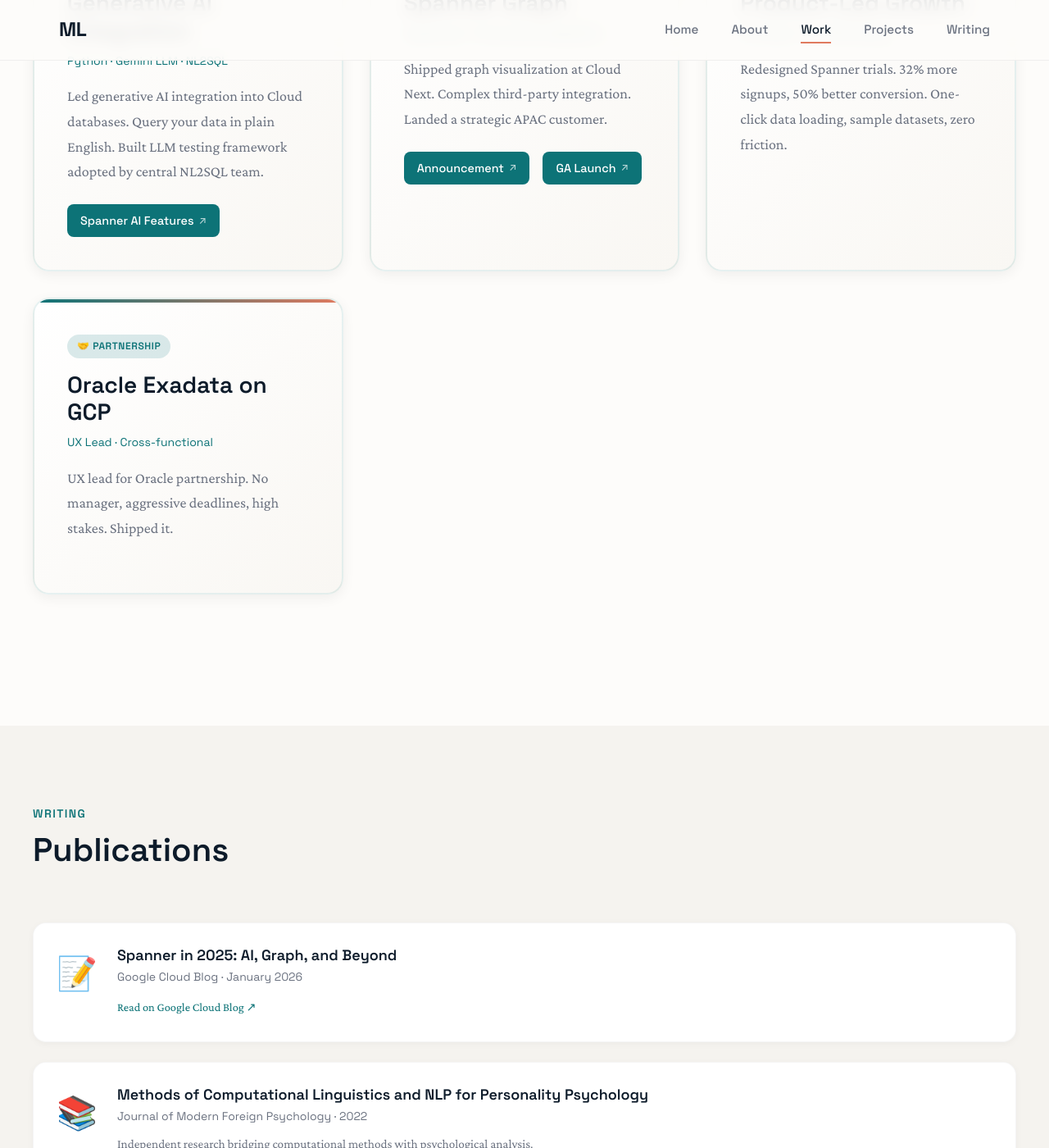
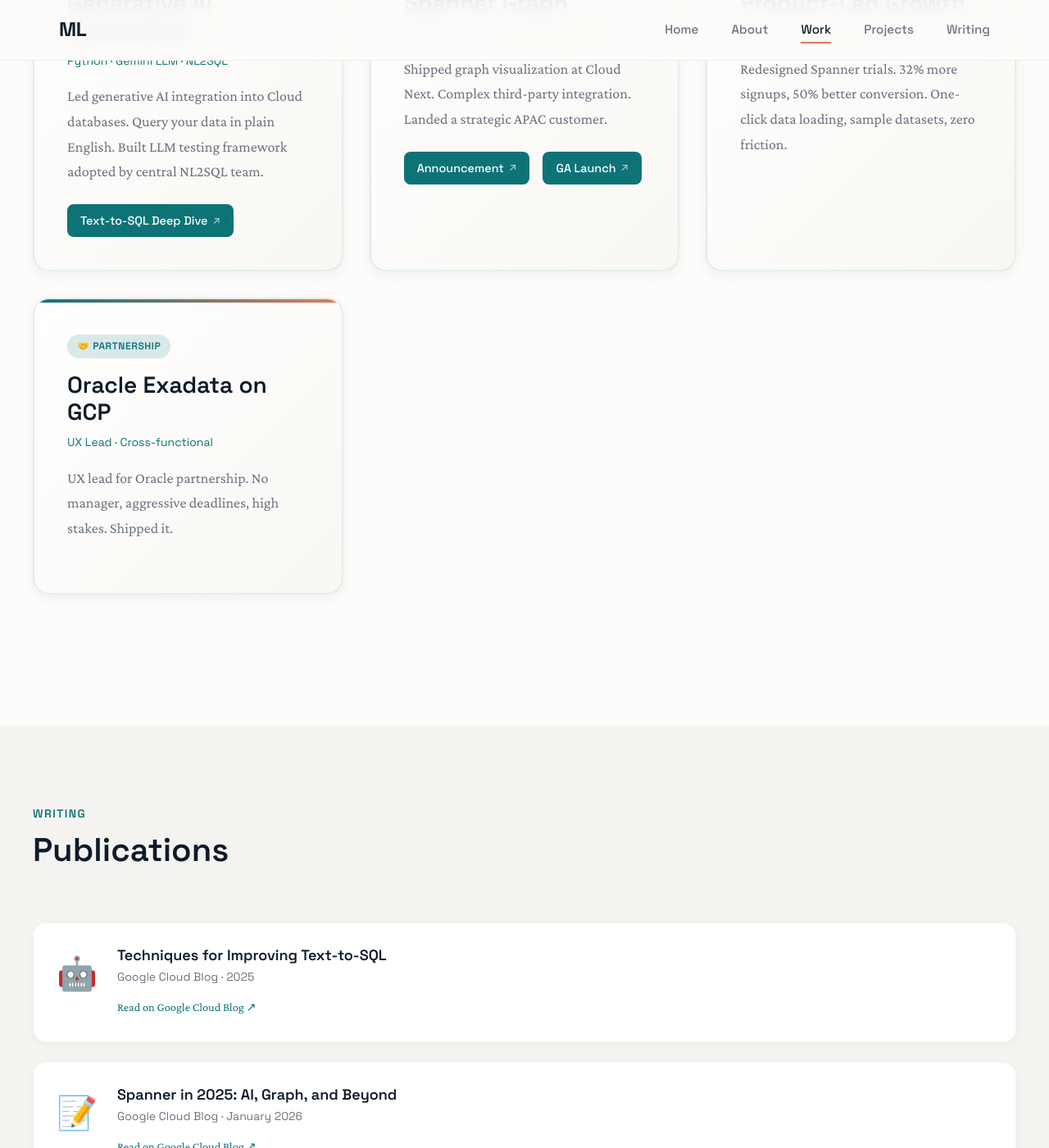
Before and after one commit to Masha-L/masha-l.github.io, a Jekyll site: the page built from work.md, in a window 1280 px wide and 1400 px high, scrolled down 1917 px. Shown: the whole window at 82% size. Built offline with Jekyll 4.4.1, drawn with Linux system fonts in a browser that asks for light colours.

Commit message:
Add Text-to-SQL blog post link
- AI Integration card: Link to 'Techniques for improving text-to-SQL'
- Publications: Added Text-to-SQL post as featured publication

```diff
--- a/work.md
+++ b/work.md
@@ -77,7 +77,7 @@ permalink: /work/
         <p class="tech-stack">Python · Gemini LLM · NL2SQL</p>
         <p class="description">Led generative AI integration into Cloud databases. Query your data in plain English. Built LLM testing framework adopted by central NL2SQL team.</p>
         <div class="card-links">
-          <a href="https://cloud.google.com/blog/products/databases/spanner-in-2025" class="link-external link-blog">Spanner AI Features</a>
+          <a href="https://cloud.google.com/blog/products/databases/techniques-for-improving-text-to-sql" class="link-external link-blog">Text-to-SQL Deep Dive</a>
         </div>
       </div>
       <div class="featured-card">
@@ -113,6 +113,14 @@ permalink: /work/
       <h2 class="section-title">Publications</h2>
     </div>
     <div class="stagger">
+      <div class="pub-card">
+        <span class="pub-icon">🤖</span>
+        <div class="pub-content">
+          <h3>Techniques for Improving Text-to-SQL</h3>
+          <p class="pub-meta">Google Cloud Blog · 2025</p>
+          <a href="https://cloud.google.com/blog/products/databases/techniques-for-improving-text-to-sql" class="link-text">Read on Google Cloud Blog ↗</a>
+        </div>
+      </div>
       <div class="pub-card">
         <span class="pub-icon">📝</span>
         <div class="pub-content">
```
